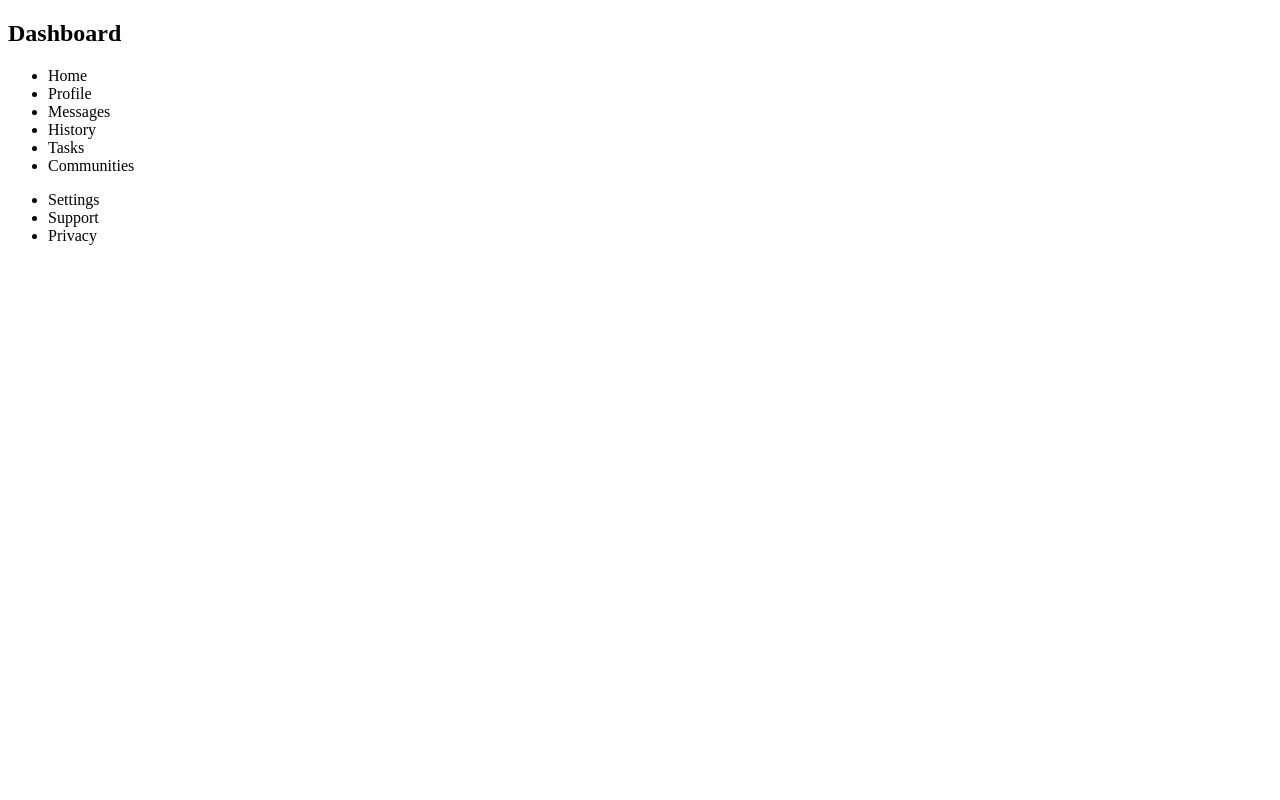
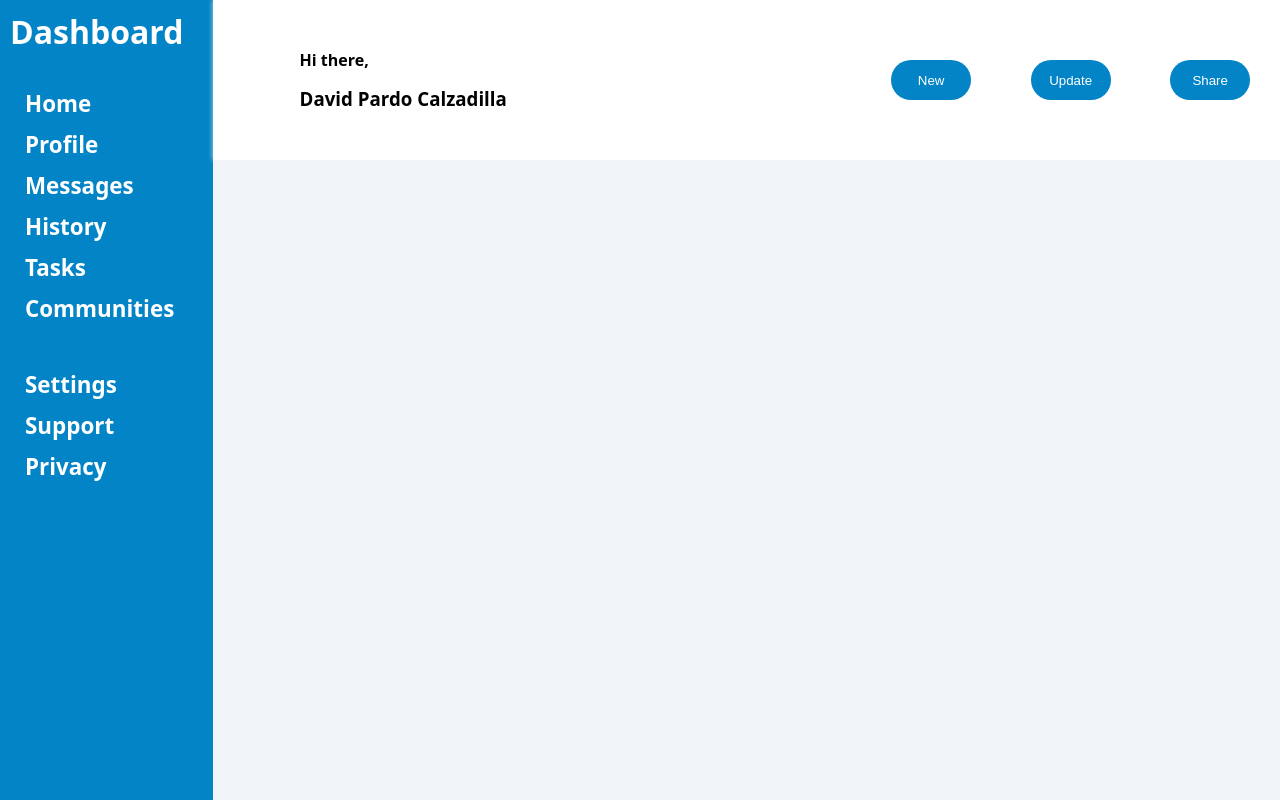
Before and after one commit to Sansepio/Odin-Admin-Panel, a plain HTML site: page index.html in a window 1280 px wide. Drawn offline with Linux system fonts and the light colour scheme.

Commit message:
bars terminadas

```diff
--- a/index.html
+++ b/index.html
@@ -1,14 +1,18 @@
 <!DOCTYPE html>
 <html lang="es">
+
 <head>
   <meta charset="UTF-8">
   <meta name="viewport" content="width=device-width, initial-scale=1.0">
   <title>Odin Administrator Panel</title>
   <link rel="stylesheet" href="style.css">
 </head>
+
 <body>
+  <main>
     <section class="lateral-bar">
-        <h2>Dashboard</h2>
+      <h2 class="dashboard">Dashboard</h2>
+      <div class="nav">
         <ul>
           <li class="list-element">Home</li>
           <li class="list-element">Profile</li>
@@ -22,10 +26,30 @@
           <li>Support</li>
           <li>Privacy</li>
         </ul>
+      </div>
     </section>
     <section class="main-section">
-        <header class="header-section"></header>
-        <main class="content"></main>
+      <header class="header-section">
+        <div class="name-section">
+          <div class="img">
+
+          </div>
+          <div class="welcome">
+            <h4>Hi there, </h4>
+            <h3>David Pardo Calzadilla</h3>
+          </div>
+        </div>
+        <div class="buttons-section">
+          <button>New</button>
+          <button>Update</button>
+          <button>Share</button>
+        </div>
+      </header>
+      <div class="content">
+
+      </div>
     </section>
+  </main>
 </body>
+
 </html>
--- a/style.css
+++ b/style.css
@@ -0,0 +1,107 @@
+:root {
+  --color-blue: #0284c7;
+  --color-orange: #eab308;
+  --color-gray: #cbd5e1;
+  --color-gray-ligth: #f1f5f9;
+  --color-white: #f8fafc;
+}
+
+
+* {
+  margin: 0;
+  padding: 0;
+}
+
+main {
+  display: grid;
+  grid-template-columns: 1fr 5fr;
+  grid-template-rows: 1fr;
+  font-family: system-ui, -apple-system;
+  font-weight: 600;
+  height: 100vh;
+}
+
+
+/* Barra lateral */
+
+.lateral-bar {
+  background-color: var(--color-blue);
+  color: white;
+}
+
+.dashboard {
+  font-size: 2em;
+  padding: 10px;
+
+}
+
+.nav {
+  font-size: 1.4em;
+  display: grid;
+  grid-template-rows: 2fr 2fr;
+  gap: 35px;
+  padding: 20px;
+  text-align: left;
+}
+
+li {
+  text-decoration: none;
+  list-style: none;
+  padding: 5px;
+}
+
+/* header */
+
+.main-section {
+  display: grid;
+  grid-template-columns: 1fr;
+  grid-template-rows: 1fr 4fr;
+}
+
+.header-section {
+  box-shadow: 0px 0px 5px var(--color-gray);
+  display: grid;
+  grid-template-columns: 3fr 2fr;
+  gap: 20px;
+}
+
+.buttons-section {
+  display: flex;
+  justify-content: space-around;
+  align-items: center;
+}
+
+.img {
+  width: 100px;
+  height: 100px;
+}
+
+button {
+  width: 80px;
+  height: 40px;
+  border-radius: 20px;
+  border: none;
+  background-color: var(--color-blue);
+  color: white;
+}
+
+.name-section {
+  display: flex;
+  flex-direction: row;
+  align-items: center;
+}
+
+.welcome {
+  padding: auto;
+  width: 100%;
+  display: flex;
+  flex-direction: column;
+  justify-content: center;
+  gap: 15px;
+}
+
+/* contenido */
+
+.content {
+  background-color: var(--color-gray-ligth);
+}
```
Lines whose indentation alone changed are shown as unchanged.
